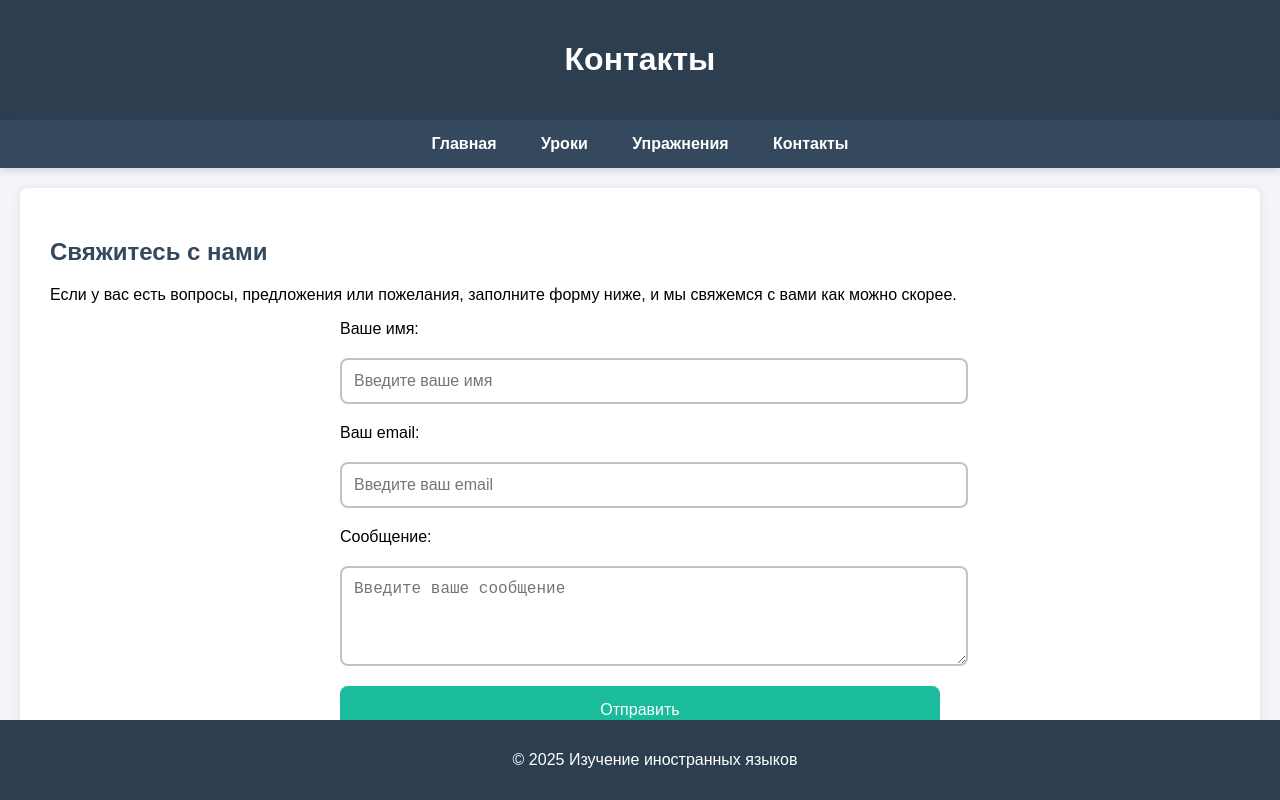
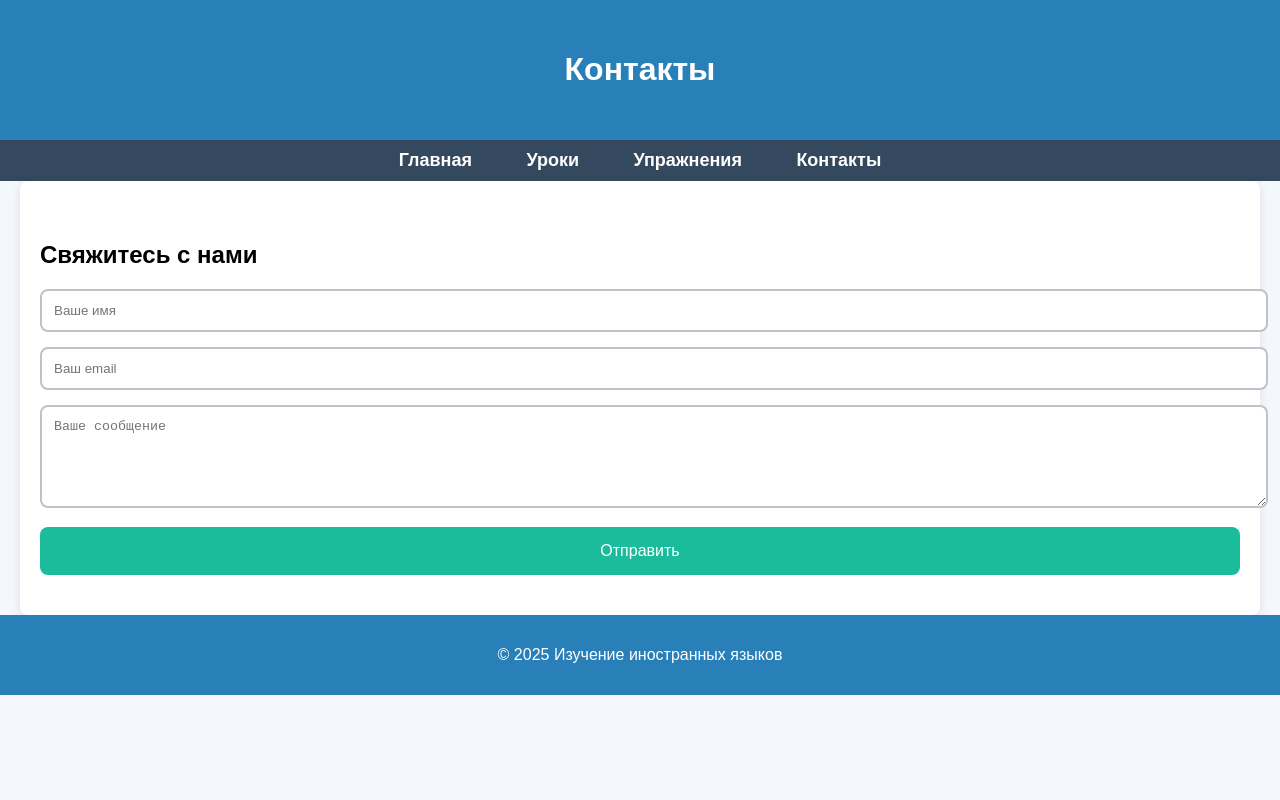
Before and after one commit to nimuvik/webbb, a plain HTML site: page wedsite/contact.html in a window 1280 px wide. Drawn offline with Linux system fonts and the light colour scheme.

Commit message:
Update contact.html

```diff
--- a/wedsite/contact.html
+++ b/wedsite/contact.html
@@ -3,47 +3,49 @@
 <head>
     <meta charset="UTF-8">
     <meta name="viewport" content="width=device-width, initial-scale=1.0">
-    <title>Контакты - Изучение иностранных языков</title>
+    <title>Контакты</title>
     <style>
-        /* Общие стили */
         body {
-            font-family: Arial, sans-serif;
+            font-family: 'Arial', sans-serif;
             margin: 0;
             padding: 0;
-            background-color: #f4f4f9;
+            background-color: #f4f7fb;
         }
 
         header {
-            background-color: #2c3e50;
+            background-color: #2980b9;
             color: white;
-            padding: 20px;
+            padding: 30px;
             text-align: center;
             box-shadow: 0 4px 6px rgba(0, 0, 0, 0.1);
         }
 
         nav {
             background-color: #34495e;
-            padding: 15px 0;
+            padding: 10px 0;
             text-align: center;
-            box-shadow: 0 4px 6px rgba(0, 0, 0, 0.1);
         }
 
         nav a {
             color: white;
-            margin: 0 20px;
+            margin: 0 15px;
             text-decoration: none;
             font-weight: bold;
-            transition: color 0.3s ease;
+            font-size: 18px;
+            padding: 10px;
+            transition: all 0.3s ease;
         }
 
         nav a:hover {
-            color: #1abc9c;
+            background-color: #1abc9c;
+            border-radius: 5px;
         }
 
         main {
-            padding: 30px;
+            padding: 40px 20px;
+            max-width: 1200px;
+            margin: 0 auto;
             background-color: white;
-            margin: 20px;
             border-radius: 8px;
             box-shadow: 0 2px 10px rgba(0, 0, 0, 0.1);
         }
@@ -51,41 +53,19 @@
         footer {
             text-align: center;
             padding: 15px;
-            background-color: #2c3e50;
+            background-color: #2980b9;
             color: white;
-            position: fixed;
-            bottom: 0;
-            width: 100%;
         }
 
-        h2 {
-            color: #34495e;
-        }
-
-        /* Стили для формы */
-        form {
-            display: flex;
-            flex-direction: column;
-            gap: 20px;
-            max-width: 600px;
-            margin: 0 auto;
-        }
-
-        input, textarea {
+        .contact-form input, .contact-form textarea {
             padding: 12px;
             border: 2px solid #bdc3c7;
             border-radius: 8px;
-            font-size: 16px;
             width: 100%;
-            transition: border-color 0.3s ease;
+            margin-bottom: 15px;
         }
 
-        input:focus, textarea:focus {
-            border-color: #1abc9c;
-            outline: none;
-        }
-
-        button {
+        .contact-form button {
             background-color: #1abc9c;
             color: white;
             border: none;
@@ -93,33 +73,11 @@
             border-radius: 8px;
             font-size: 16px;
             cursor: pointer;
-            transition: background-color 0.3s ease;
+            width: 100%;
         }
 
-        button:hover {
+        .contact-form button:hover {
             background-color: #16a085;
-        }
-
-        /* Псевдоклассы для обработки состояний формы */
-        input:disabled, textarea:disabled {
-            background-color: #ecf0f1;
-            cursor: not-allowed;
-        }
-
-        /* Адаптивность */
-        @media screen and (max-width: 768px) {
-            nav {
-                padding: 10px 0;
-            }
-
-            h2 {
-                font-size: 1.5rem;
-            }
-
-            form {
-                padding: 20px;
-                gap: 15px;
-            }
         }
     </style>
 </head>
@@ -138,19 +96,10 @@
 
 <main>
     <h2>Свяжитесь с нами</h2>
-    <p>Если у вас есть вопросы, предложения или пожелания, заполните форму ниже, и мы свяжемся с вами как можно скорее.</p>
-
-    <!-- Форма для отправки сообщения -->
-    <form action="submit_form.php" method="POST">
-        <label for="name">Ваше имя:</label>
-        <input type="text" id="name" name="name" placeholder="Введите ваше имя" required>
-
-        <label for="email">Ваш email:</label>
-        <input type="email" id="email" name="email" placeholder="Введите ваш email" required>
-
-        <label for="message">Сообщение:</label>
-        <textarea id="message" name="message" rows="4" placeholder="Введите ваше сообщение" required></textarea>
-
+    <form class="contact-form" action="send_message.php" method="POST">
+        <input type="text" name="name" placeholder="Ваше имя" required>
+        <input type="email" name="email" placeholder="Ваш email" required>
+        <textarea name="message" placeholder="Ваше сообщение" rows="5" required></textarea>
         <button type="submit">Отправить</button>
     </form>
 </main>
```
